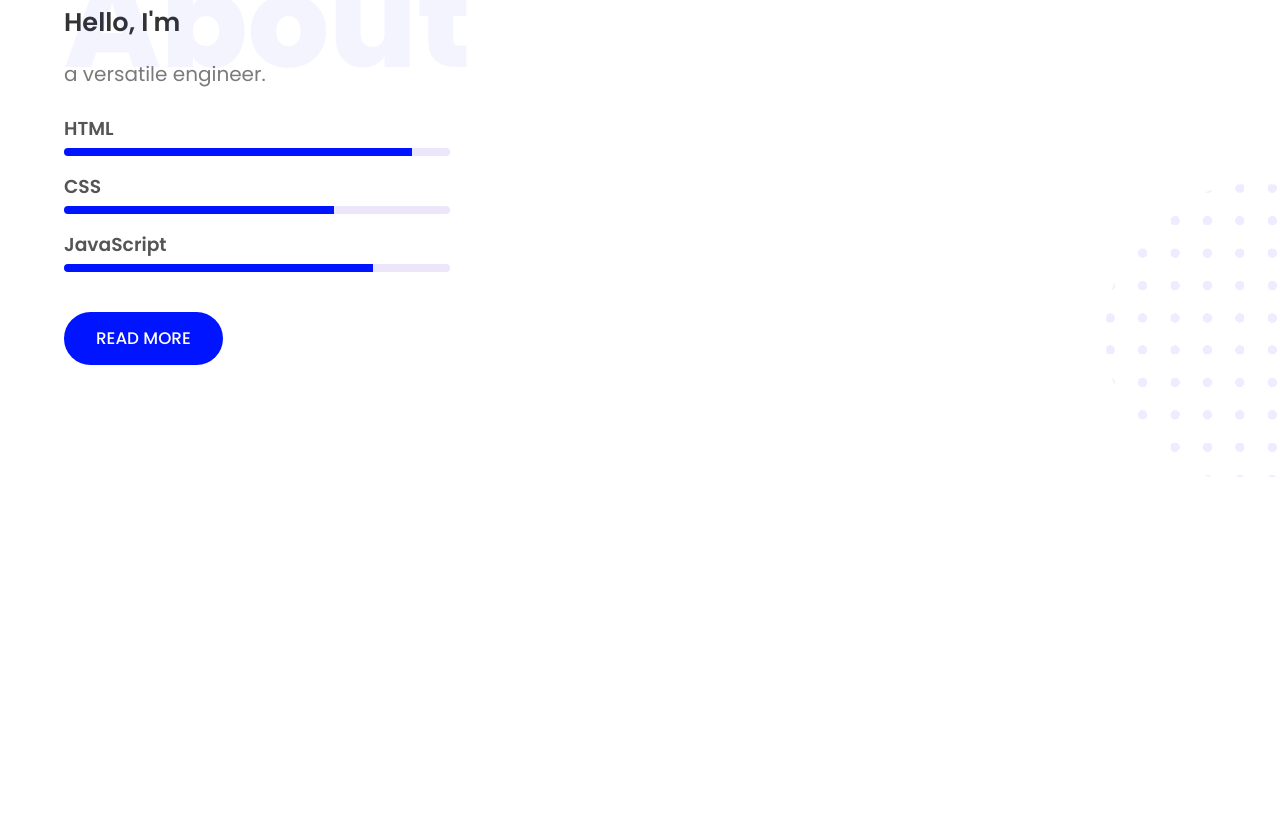
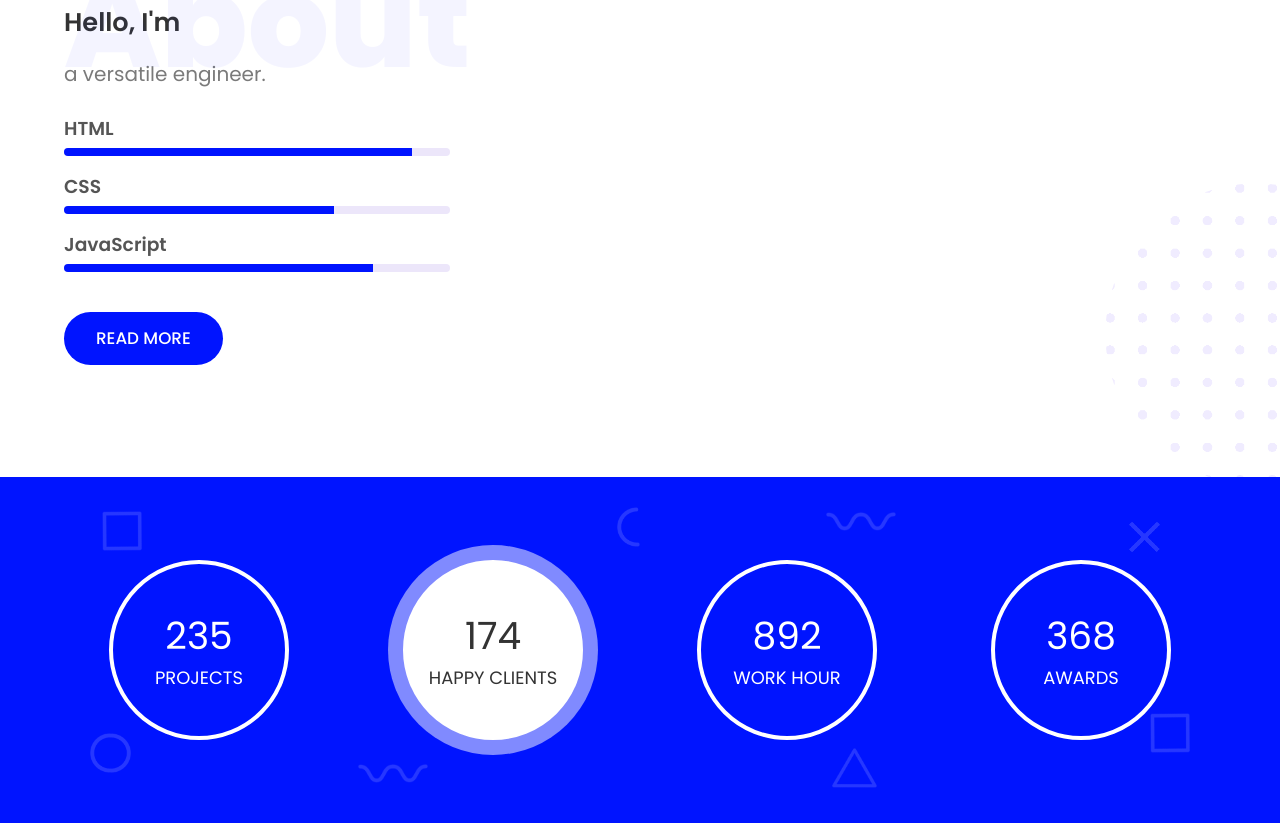
Before and after one commit to MatthewCYLau/MatthewCYLau.github.io, a plain HTML site: page index.html in a window 1280 px wide. Shown: the part 2616-3439 px from the top of the page. Before the commit the page ends 3093 px from the top, so only its background shows below. Drawn offline with Linux system fonts and the light colour scheme.

Commit message:
feat: added records section

```diff
--- a/css/style.css
+++ b/css/style.css
@@ -513,3 +513,92 @@ header .circle {
 }
 
 /* End About */
+
+/* Records */
+
+.records {
+  position: relative;
+  background-color: var(--main-color);
+  padding: 5.2rem 0;
+}
+
+.records .container {
+  display: grid;
+  grid-template-columns: repeat(4, 1fr);
+  align-items: center;
+  justify-content: center;
+  text-align: center;
+  grid-column-gap: 1.5rem;
+  grid-row-gap: 2rem;
+}
+
+.record-circle {
+  width: 180px;
+  height: 180px;
+  border-radius: 50%;
+  margin: 0 auto;
+  border: 4px solid var(--light-one);
+  display: flex;
+  flex-direction: column;
+  justify-content: center;
+  color: var(--light-one);
+}
+
+.record-circle.active {
+  background-color: var(--light-one);
+  color: var(--dark-one);
+  box-shadow: 0 0 0 15px rgb(255, 255, 255, 0.5);
+}
+
+.number {
+  font-weight: 400;
+  font-size: 2.35rem;
+}
+
+.sub-title {
+  font-weight: 400;
+  font-size: 1.12rem;
+  text-transform: uppercase;
+}
+
+.records .square1 {
+  left: 8%;
+  top: 10%;
+}
+
+.records .square2 {
+  right: 90px;
+  bottom: 70px;
+}
+
+.records .xshape {
+  top: 45px;
+  right: 120px;
+}
+
+.records .circle {
+  left: 7%;
+  bottom: 50px;
+}
+
+.records .triangle {
+  left: 65%;
+  bottom: 35px;
+}
+
+.records .wave1 {
+  top: 35px;
+  right: 30%;
+}
+
+.records .wave2 {
+  bottom: 40px;
+  left: 28%;
+}
+
+.records .half-circle {
+  top: 30px;
+  right: 50%;
+}
+
+/* End Records */
--- a/index.html
+++ b/index.html
@@ -208,6 +208,53 @@
           </div>
         </div>
       </section>
+
+      <section class="records">
+        <div class="overlay overlay-sm">
+          <img src="./img/shapes/square.png" alt="" class="shape square1" />
+          <img src="./img/shapes/square.png" alt="" class="shape square2" />
+          <img src="./img/shapes/circle.png" alt="" class="shape circle" />
+          <img
+            src="./img/shapes/half-circle.png"
+            alt=""
+            class="shape half-circle"
+          />
+          <img src="./img/shapes/wave.png" alt="" class="shape wave wave1" />
+          <img src="./img/shapes/wave.png" alt="" class="shape wave wave2" />
+          <img src="./img/shapes/x.png" alt="" class="shape xshape" />
+          <img src="./img/shapes/triangle.png" alt="" class="shape triangle" />
+        </div>
+
+        <div class="container">
+          <div class="wrap">
+            <div class="record-circle">
+              <h2 class="number" data-num="235">0</h2>
+              <h4 class="sub-title">Projects</h4>
+            </div>
+          </div>
+
+          <div class="wrap">
+            <div class="record-circle active">
+              <h2 class="number" data-num="174">0</h2>
+              <h4 class="sub-title">Happy Clients</h4>
+            </div>
+          </div>
+
+          <div class="wrap">
+            <div class="record-circle">
+              <h2 class="number" data-num="892">0</h2>
+              <h4 class="sub-title">Work Hour</h4>
+            </div>
+          </div>
+
+          <div class="wrap">
+            <div class="record-circle">
+              <h2 class="number" data-num="368">0</h2>
+              <h4 class="sub-title">Awards</h4>
+            </div>
+          </div>
+        </div>
+      </section>
     </main>
     <script src="./js/app.js"></script>
   </body>
--- a/js/app.js
+++ b/js/app.js
@@ -1,8 +1,11 @@
 const skills_wrap = document.querySelector(".skills");
 const skills_bars = document.querySelectorAll(".skill-progress");
+const records_wrap = document.querySelector(".records");
+const records_numbers = document.querySelectorAll(".number");
 
 window.addEventListener("scroll", () => {
   skillsEffect();
+  countUp();
 });
 
 function checkScroll(el) {
@@ -15,3 +18,24 @@ function skillsEffect() {
   if (!checkScroll(skills_wrap)) return;
   skills_bars.forEach((skill) => (skill.style.width = skill.dataset.progress));
 }
+
+function countUp() {
+  if (!checkScroll(records_wrap)) return;
+  records_numbers.forEach((numb) => {
+    const updateCount = () => {
+      let currentNum = +numb.innerText;
+      let maxNum = +numb.dataset.num;
+      let speed = 100;
+      const increment = Math.ceil(maxNum / speed);
+
+      if (currentNum < maxNum) {
+        numb.innerText = currentNum + increment;
+        setTimeout(updateCount, 1);
+      } else {
+        numb.innerText = maxNum;
+      }
+    };
+
+    setTimeout(updateCount, 400);
+  });
+}
```
